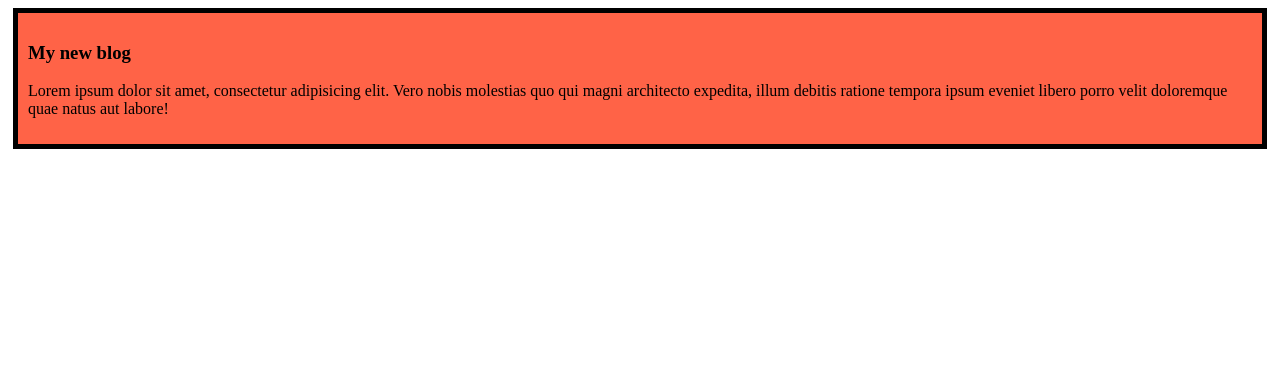
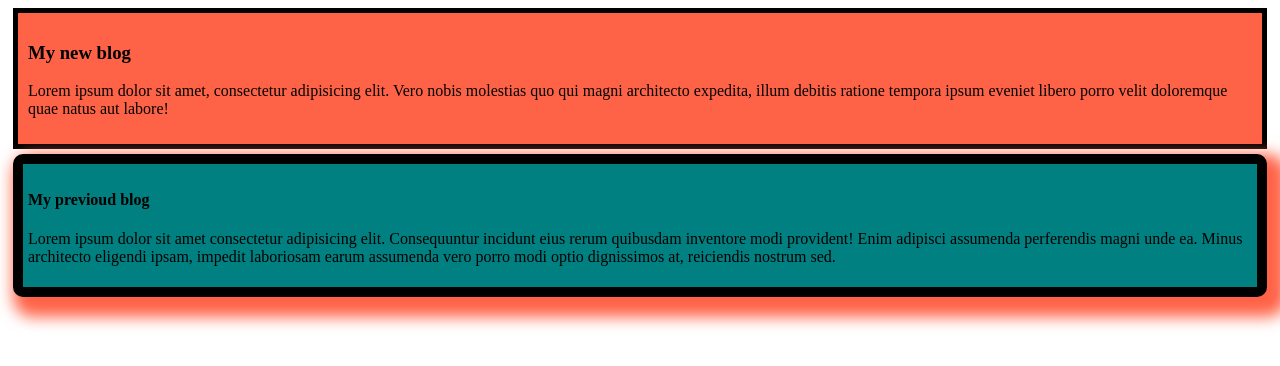
Before and after one commit to antubhatta/my-new-git, a plain HTML site: page index.html in a window 1280 px wide. Drawn offline with Linux system fonts and the light colour scheme.

Commit message:
My fourth grid

```diff
--- a/index.html
+++ b/index.html
@@ -11,5 +11,10 @@
     <h3>My new blog</h3>
     <p>Lorem ipsum dolor sit amet, consectetur adipisicing elit. Vero nobis molestias quo qui magni architecto expedita, illum debitis ratione tempora ipsum eveniet libero porro velit doloremque quae natus aut labore!</p>
 </div>
+<div class="blog">
+    <h4>My previoud blog</h4>
+    <p>Lorem ipsum dolor sit amet consectetur adipisicing elit. Consequuntur incidunt eius rerum quibusdam inventore modi provident! Enim adipisci assumenda perferendis magni unde ea. Minus architecto eligendi ipsam, impedit laboriosam earum assumenda vero porro modi optio dignissimos at, reiciendis nostrum sed.
+    </p>
+</div>
 </body>
 </html>
--- a/styles/blog.css
+++ b/styles/blog.css
@@ -5,3 +5,11 @@ div{
     padding: 10px;
     margin: 5px;
 }
+.blog{
+    background-color: teal;
+    border: 10px solid black;
+    border-radius: 10px;
+    box-shadow: 10px 10px 15px 10px tomato;
+    margin: 5px;
+    padding: 5px;
+}
```
